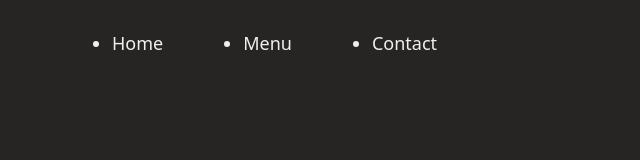
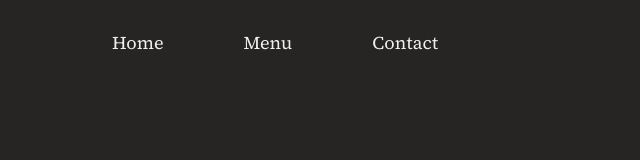
Before and after one commit to gjyannDev/restaurant-page, a website built with webpack: page src/index.html in a window 1280 px wide. Shown: the full height of the page, 0-640 px from the left. Built offline with nearby package versions, Linux system fonts and the light colour scheme.

Commit message:
added some few things

```diff
--- a/package.json
+++ b/package.json
@@ -1,6 +1,7 @@
 {
   "devDependencies": {
     "css-loader": "^7.1.2",
+    "html-loader": "^5.1.0",
     "html-webpack-plugin": "^5.6.3",
     "style-loader": "^4.0.0",
     "webpack": "^5.98.0",
--- a/src/style/style.css
+++ b/src/style/style.css
@@ -63,7 +63,7 @@ button {
   color: inherit;
 }
 
-p {
+p, li {
   font-family: "Source Serif 4", serif;
 }
 
@@ -74,3 +74,8 @@ h1, h2, h3, h4 {
 a {
   color: var(--clr-primary);
 }
+
+li {
+  list-style: none;
+  cursor: pointer;
+}
```
Also changed, not shown: src/assets/pizza-picture.png (added), 1 other file.
